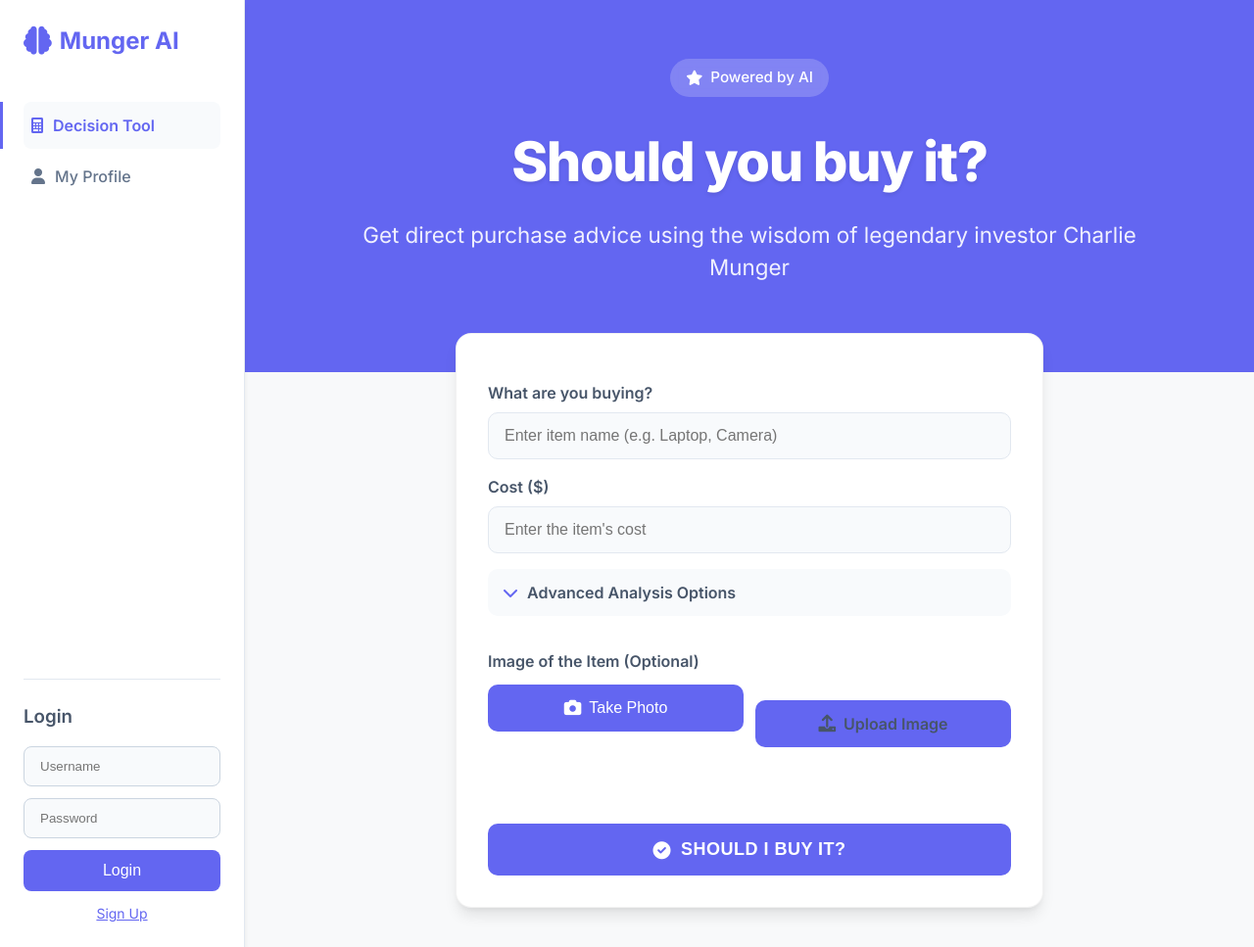
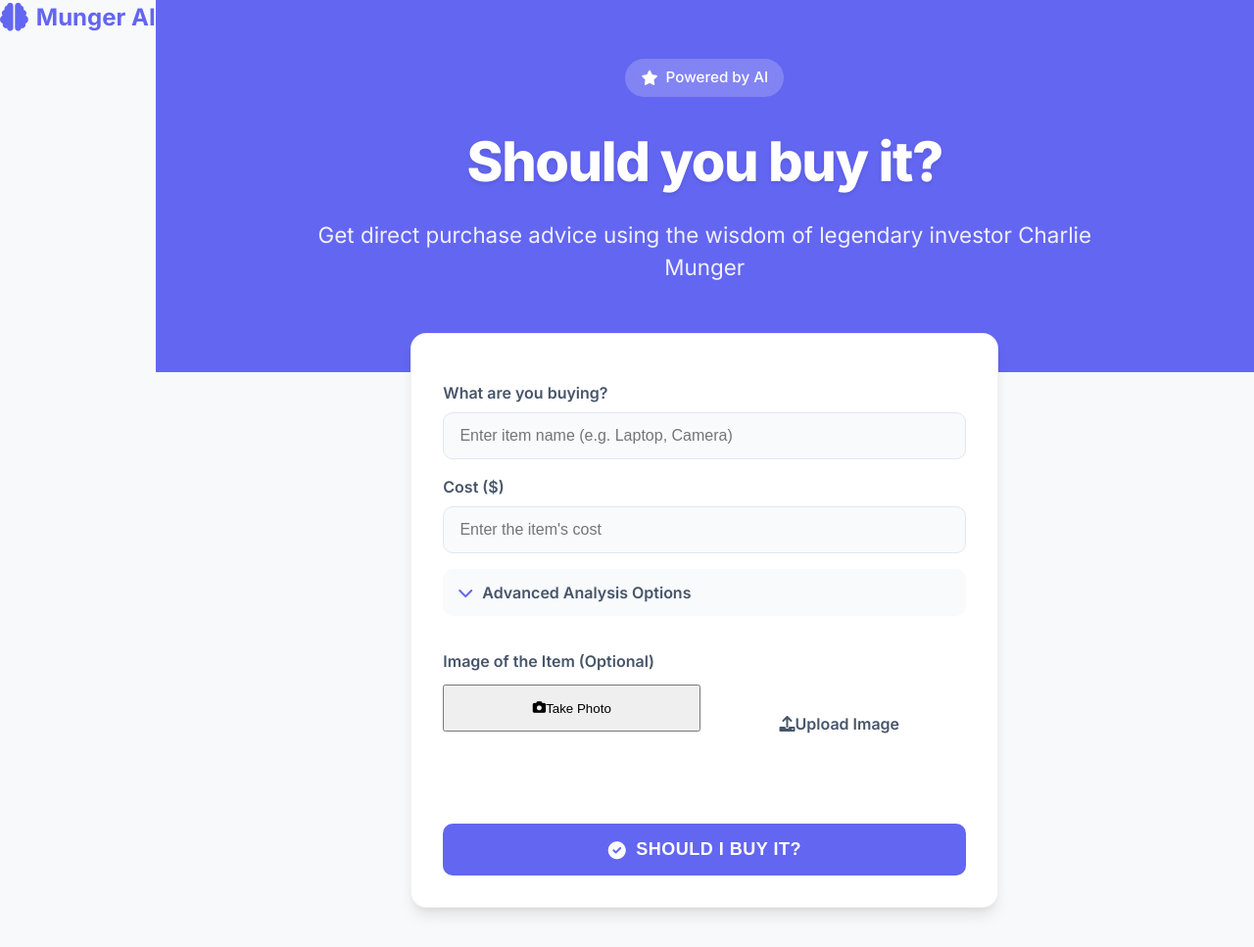
Before and after one commit to mavila14/munger-ai, a plain HTML site: page frontend/index.html in a window 1280 px wide. Shown: the whole page at 98% size. Drawn offline with Linux system fonts and the light colour scheme.

Commit message:
Update index.html

```diff
--- a/frontend/index.html
+++ b/frontend/index.html
@@ -21,23 +21,9 @@
 </head>
 <body>
   <div class="container">
-
-    <!-- Sidebar (always visible; no mobile hamburger menu) -->
-    <div class="sidebar">
-      <div class="sidebar-header">
-        <h2 class="logo"><i class="fas fa-brain"></i> Munger AI</h2>
-      </div>
-      <ul>
-        <li class="active"><i class="fas fa-calculator"></i> Decision Tool</li>
-        <li><i class="fas fa-user"></i> My Profile</li>
-      </ul>
-      <div class="login-section">
-        <h3>Login</h3>
-        <input type="text" placeholder="Username" aria-label="Username" />
-        <input type="password" placeholder="Password" aria-label="Password" />
-        <button type="button" class="btn">Login</button>
-        <p class="signup">Sign Up</p>
-      </div>
+    <!-- Top Header -->
+    <div class="top-header">
+      <h2 class="logo"><i class="fas fa-brain"></i> Munger AI</h2>
     </div>
 
     <!-- Main Content -->
@@ -127,10 +113,10 @@
         <div class="image-section">
           <p>Image of the Item (Optional)</p>
           <div class="image-buttons">
-            <button type="button" id="takePhotoBtn" class="btn btn-secondary">
+            <button type="button" id="takePhotoBtn">
               <i class="fas fa-camera"></i> Take Photo
             </button>
-            <label for="imageUpload" class="upload-btn btn btn-secondary">
+            <label for="imageUpload" class="upload-btn">
               <i class="fas fa-upload"></i> Upload Image
             </label>
             <input
```
